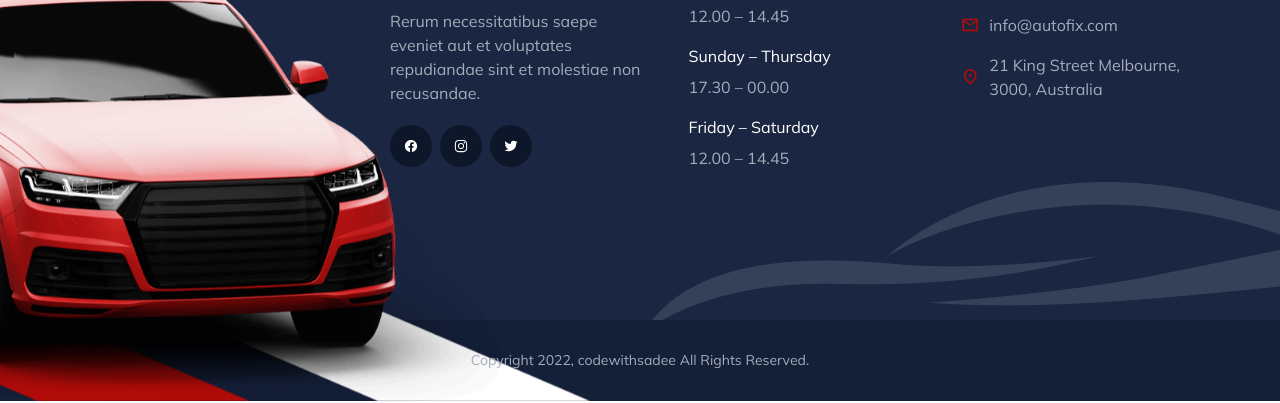
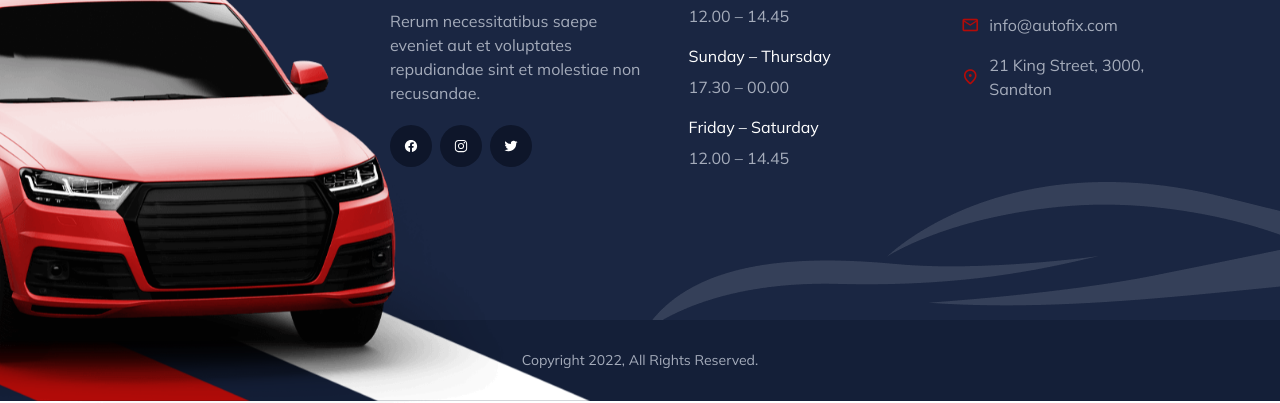
Before and after one commit to Syncflow-templates/Autos-and-Transport-repairs-template-01, a plain HTML site: page index.html in a window 1280 px wide. Shown: the part 3916-4319 px from the top of the page. Drawn offline with nearby package versions, Linux system fonts and the light colour scheme.

Commit message:
Update index.html

```diff
--- a/index.html
+++ b/index.html
@@ -517,7 +517,7 @@
             <address class="footer-link address">
               <span class="material-symbols-rounded">location_on</span>
 
-              <span class="span">21 King Street Melbourne, 3000, Australia</span>
+              <span class="span">21 King Street, 3000, Sandton</span>
             </address>
           </li>
 
@@ -533,7 +533,7 @@
     <div class="footer-bottom">
       <div class="container">
 
-        <p class="copyright">Copyright 2022, codewithsadee All Rights Reserved.</p>
+        <p class="copyright">Copyright 2022, All Rights Reserved.</p>
 
         <img src="./assets/images/footer-shape-2.png" width="778" height="335" loading="lazy" alt="Shape"
           class="shape shape-2">
```
